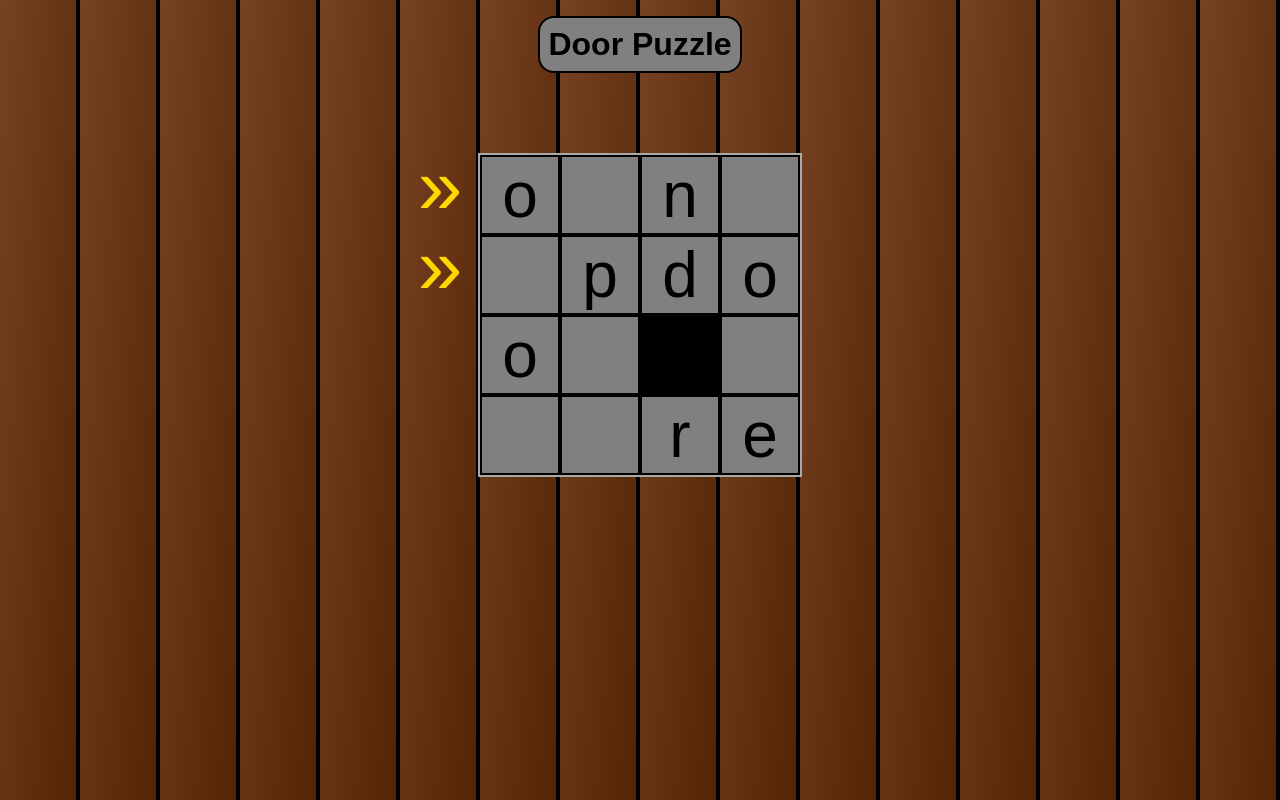
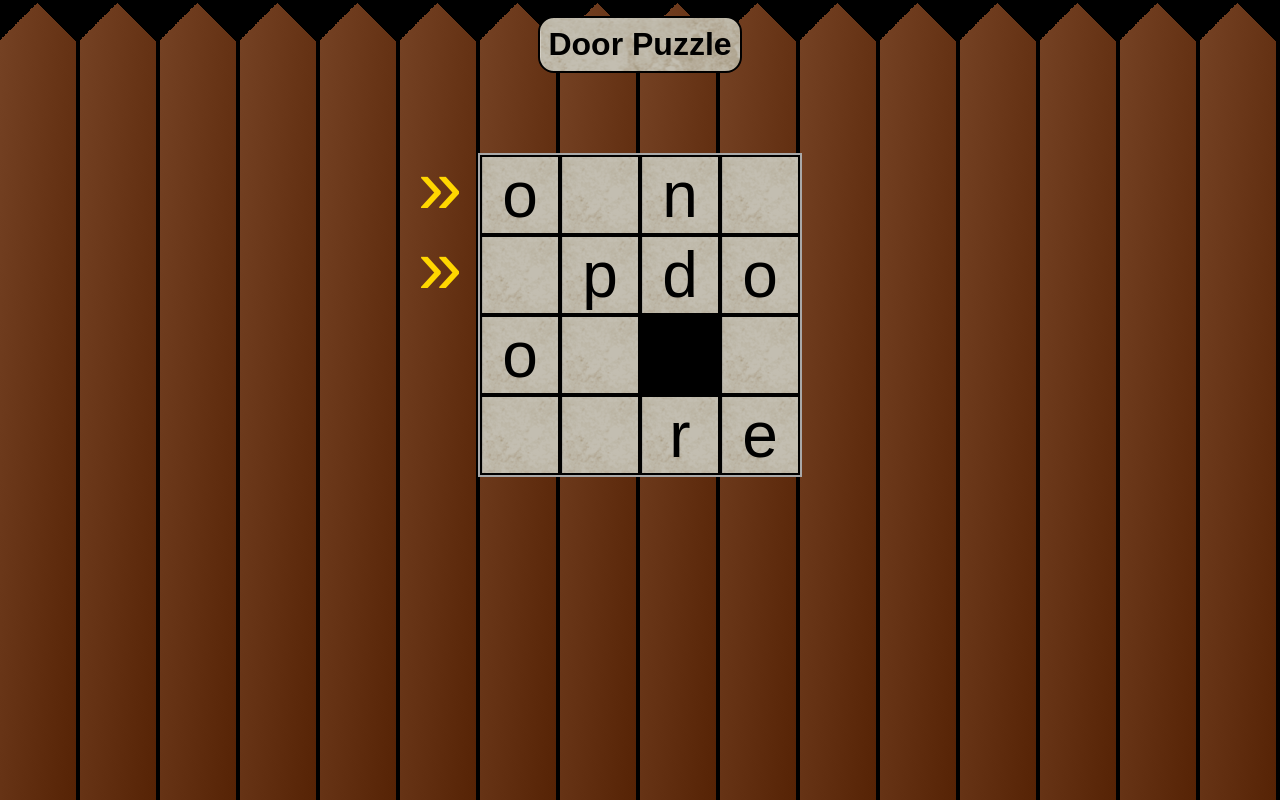
Before and after one commit to rowan-carlsen/dnd-and-svelte, a SvelteKit app: page /block-puzzle in a window 1280 px wide. Built offline with nearby package versions, Linux system fonts and the light colour scheme.

Commit message:
touch up block puzzle

```diff
--- a/src/routes/block-puzzle/+page.svelte
+++ b/src/routes/block-puzzle/+page.svelte
@@ -160,6 +160,8 @@
 		margin: 0;
 		background-color: #966f33;
 		background-image:
+			linear-gradient(135deg, black calc(2.5rem / sqrt(2)), transparent 10px),
+			linear-gradient(225deg, black calc(2.5rem / sqrt(2) + 4px), transparent 10px),
 			linear-gradient(to right, transparent 95%, black 95%),
 			linear-gradient(95deg, #754224, #552204);
 		background-repeat: repeat-x;
@@ -170,7 +172,9 @@
 	h1 {
 		margin-top: 0;
 		width: max-content;
-		background-color: grey;
+		background-color: #fff;
+		background-image: url("/bg/stone-tile-2.png");
+
 		padding: 0.25em;
 		margin: 0 auto;
 		border: 2px solid black;
@@ -215,6 +219,7 @@
 		grid-column: var(--xPos);
 		grid-row: var(--yPos);
 		background-color: grey;
+		background-image: url("/bg/stone-tile-2.png");
 		background-clip: content-box;
 		display: flex;
 		justify-content: center;
```
Also changed, not shown: static/bg/stone-tile-2.png (added), 1 other file (tests, documents, lock files or other folders).
